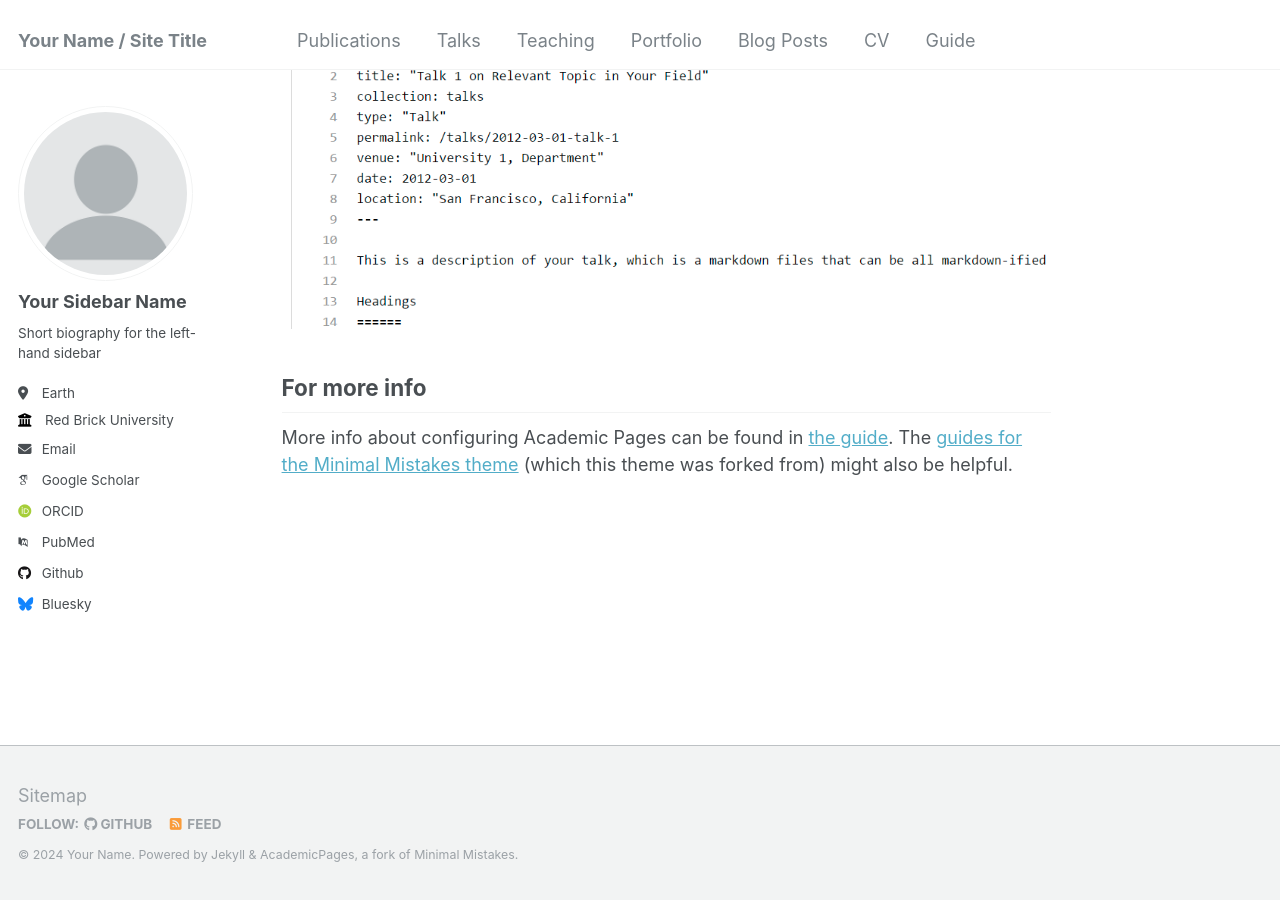
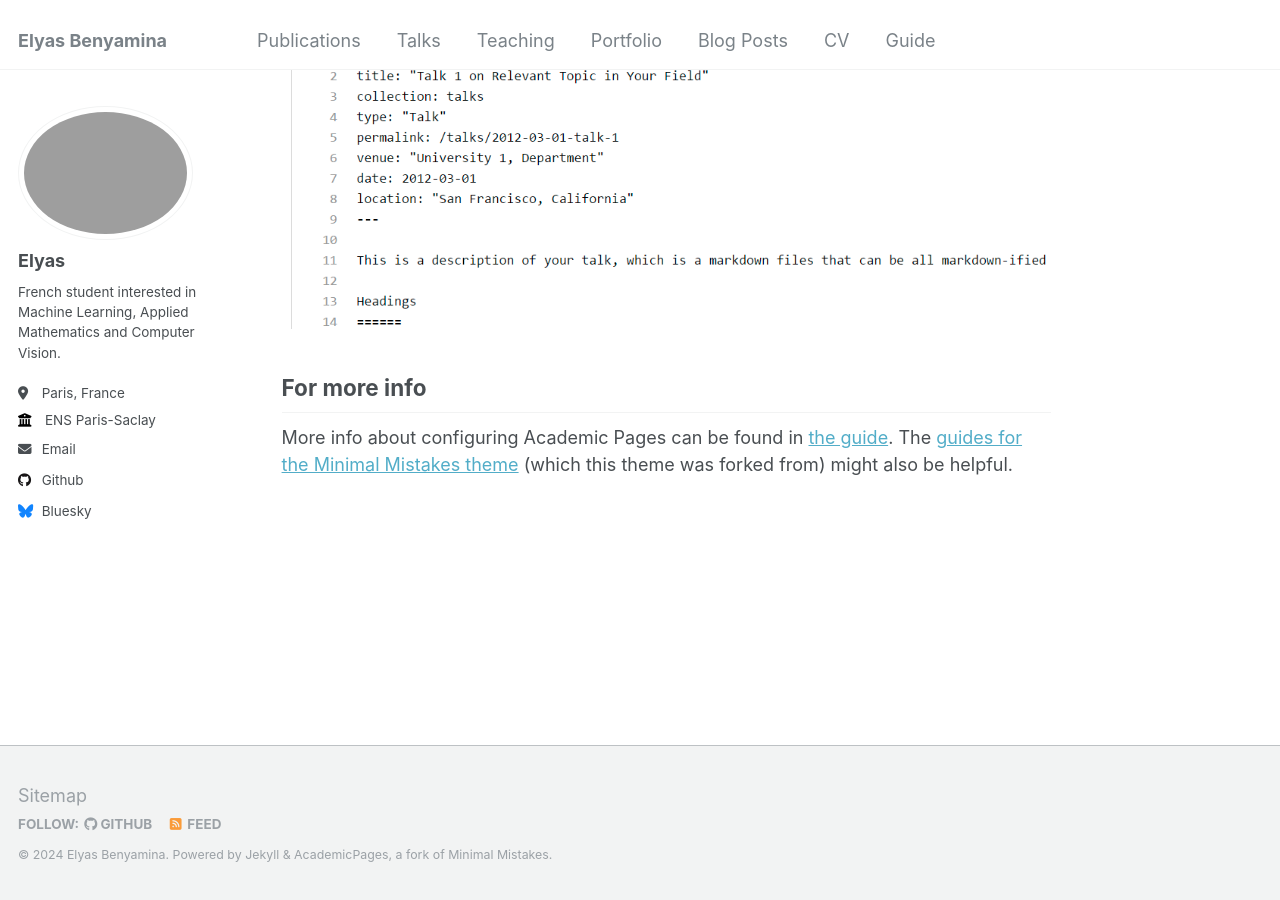
Before and after one commit to elyasbny/elyasbny.github.io, a Jekyll site: the page built from _pages/about.md, in a window 1280 px wide and 900 px high, scrolled down 2660 px. Built offline with Jekyll 4.4.1, drawn with Linux system fonts in a browser that asks for light colours; some web fonts are replaced.

Commit message:
Update _config.yml

```diff
--- a/_config.yml
+++ b/_config.yml
@@ -8,11 +8,11 @@
 
 # Basic Site Settings
 locale                   : "en-US"
-title                    : "Your Name / Site Title"
+title                    : "Elyas Benyamina"
 title_separator          : "-"
-name                     : &name "Your Name"
-description              : &description "personal description"
-url                      : https://academicpages.github.io # the base hostname & protocol for your site e.g. "https://mmistakes.github.io"
+name                     : &name "Elyas Benyamina"
+description              : &description "My personal website."
+url                      : https://elyasbny.github.io # the base hostname & protocol for your site e.g. "https://mmistakes.github.io"
 baseurl                  : "" # the subpath of your site, e.g. "/blog"
 repository               : "academicpages/academicpages.github.io"
 
@@ -21,29 +21,29 @@ repository               : "academicpages/academicpages.github.io"
 #               Additional customization can be done by editing /_includes/author-profile.html
 author:
   # Biographic information
-  avatar           : "profile.png"
-  name             : "Your Sidebar Name"
+  avatar           : "pp.jpg"
+  name             : "Elyas"
   pronouns         : # example: "she/her"
-  bio              : "Short biography for the left-hand sidebar"
-  location         : "Earth"
-  employer         : "Red Brick University"
+  bio              : "French student interested in Machine Learning, Applied Mathematics and Computer Vision."
+  location         : "Paris, France"
+  employer         : "ENS Paris-Saclay"
   uri              : # URL
-  email            : "none@example.org"
+  email            : "elyas.benyamina@ens-paris-saclay.fr"
 
   # Academic websites
   arxiv            : # URL - Update with the correct link to your profile
-  googlescholar    : "https://scholar.google.com/citations?user=PS_CX0AAAAAJ"
+  googlescholar    : #"https://scholar.google.com/citations?user=PS_CX0AAAAAJ"
   impactstory      : # URL
-  orcid            : "http://orcid.org/yourorcidurl"
+  orcid            : #"http://orcid.org/yourorcidurl"
   semantic         : # URL
-  pubmed           : "https://www.ncbi.nlm.nih.gov/pubmed/?term=john+snow"
+  pubmed           : #"https://www.ncbi.nlm.nih.gov/pubmed/?term=john+snow"
   researchgate     : # URL
 
   # Repositories and software development
   bitbucket        : # Username - Update with your username on the site
   codepen          : # Username
   dribbble         : # Username
-  github           : "academicpages"
+  github           : "elyasbny"
   kaggle           : # Username
   stackoverflow    : # User number or user number and name (i.e., use "1" or "1/jeff-atwood")
 
```
